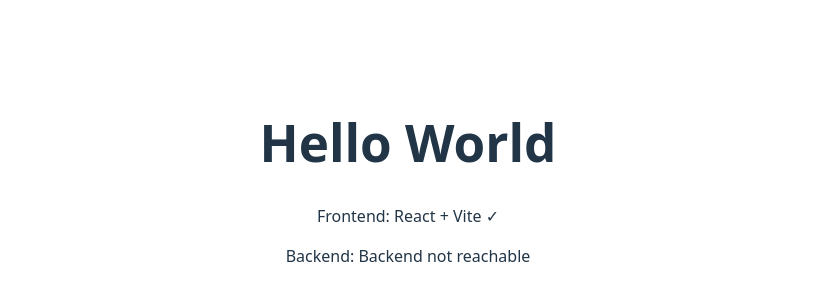
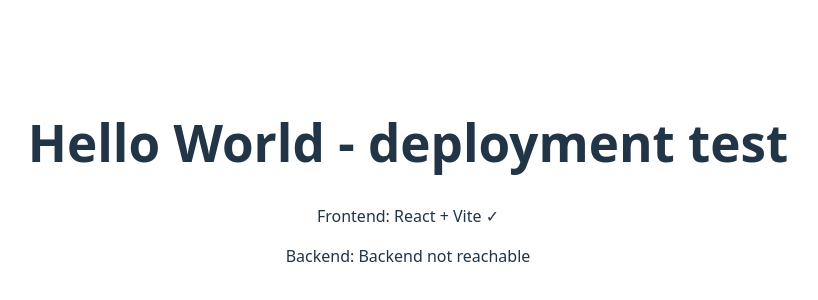
Before and after one commit to graysonmalone/hello-world-deployment, a React app in the folder frontend/: page / in a window 1280 px wide. Shown: the part 218-518 px from the top of the page, without its empty margins (232-1050 px from the left). Built offline with nearby package versions, Linux system fonts and the light colour scheme; no server answers; the HTML template or start-up script is replaced by a standard one.

Commit message:
Add backend binary and frontend changes

```diff
--- a/frontend/src/App.jsx
+++ b/frontend/src/App.jsx
@@ -15,7 +15,7 @@ function App() {
 
   return (
     <div className="App">
-      <h1>Hello World</h1>
+      <h1>Hello World - deployment test</h1>
       <p>Frontend: React + Vite ✓</p>
       <p>Backend: {backendStatus}</p>
     </div>
```
Also changed, not shown: 2 other files (tests, documents, lock files or other folders).
